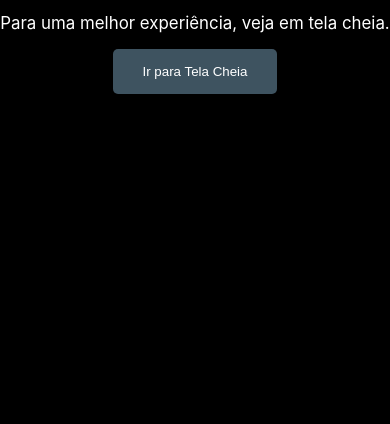
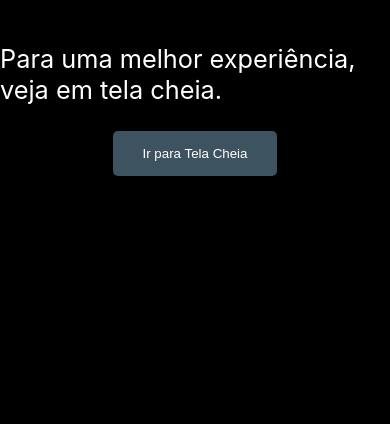
Before and after one commit to andredarcie/revealjs-test, a plain HTML site: page index.html in a window 390 px wide. Shown: the part 420-844 px from the top of the page. Drawn offline with Linux system fonts and the light colour scheme.

Commit message:
Update styles.css

```diff
--- a/styles.css
+++ b/styles.css
@@ -10,7 +10,7 @@ body, html {
 
 @media (max-width: 768px) {
   body, html {
-    font-size: 2vh;
+    font-size: 3vh;
   }
 }
 
```
